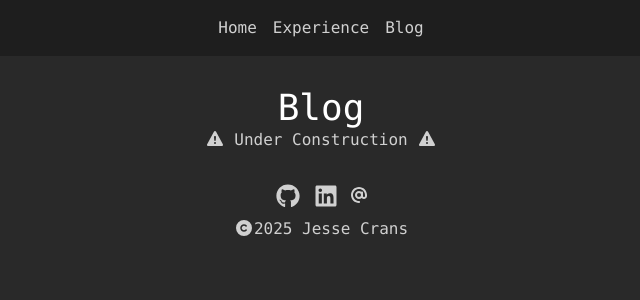
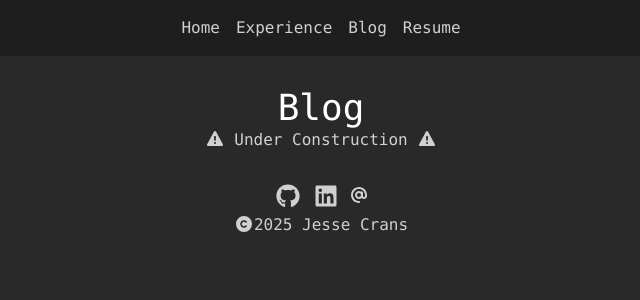
Before and after one commit to jessecrans/jessecrans.github.io, a React (Vite) app: page /blog in a window 1280 px wide. Shown: the top 300 px of the page, without its empty margins (319-959 px from the left). Built offline with nearby package versions, Linux system fonts and the light colour scheme.

Commit message:
added resume link in navbar

```diff
--- a/src/components/Footer.tsx
+++ b/src/components/Footer.tsx
@@ -4,8 +4,8 @@ import { FontAwesomeIcon } from "@fortawesome/react-fontawesome"
 
 const Footer = () => {
   return (
-    <footer className="w-full text-text pb-4 text-center flex flex-col justify-center items-center">
-        <ul className="flex gap-2 mb-2">
+    <footer className="w-full text-text pb-4 text-center flex flex-col justify-center items-center gap-1">
+        <ul className="flex gap-2">
             <li><a href="https://github.com/jessecrans"><FontAwesomeIcon icon={faGithub} size="xl"/></a></li>
             <li><a href="https://www.linkedin.com/in/jesse-crans-5a3493331/">{<FontAwesomeIcon icon={faLinkedin} size="xl"/>}</a></li>
             <li><a href="mailto:jesse.crans@gmail.com"><FontAwesomeIcon icon={faAt} /></a></li>
--- a/src/components/Navbar.tsx
+++ b/src/components/Navbar.tsx
@@ -6,6 +6,12 @@ const Navbar = () => (
             <Link to="/">Home</Link>
             <Link to="/experience">Experience</Link>
             <Link to="/blog">Blog</Link>
+            <a
+                href="/JLCrans_CV.pdf"
+                download
+            >
+                Resume
+            </a>
         </div>
     </nav>
 );
```
Also changed, not shown: 1 other file (tests, documents, lock files or other folders).
